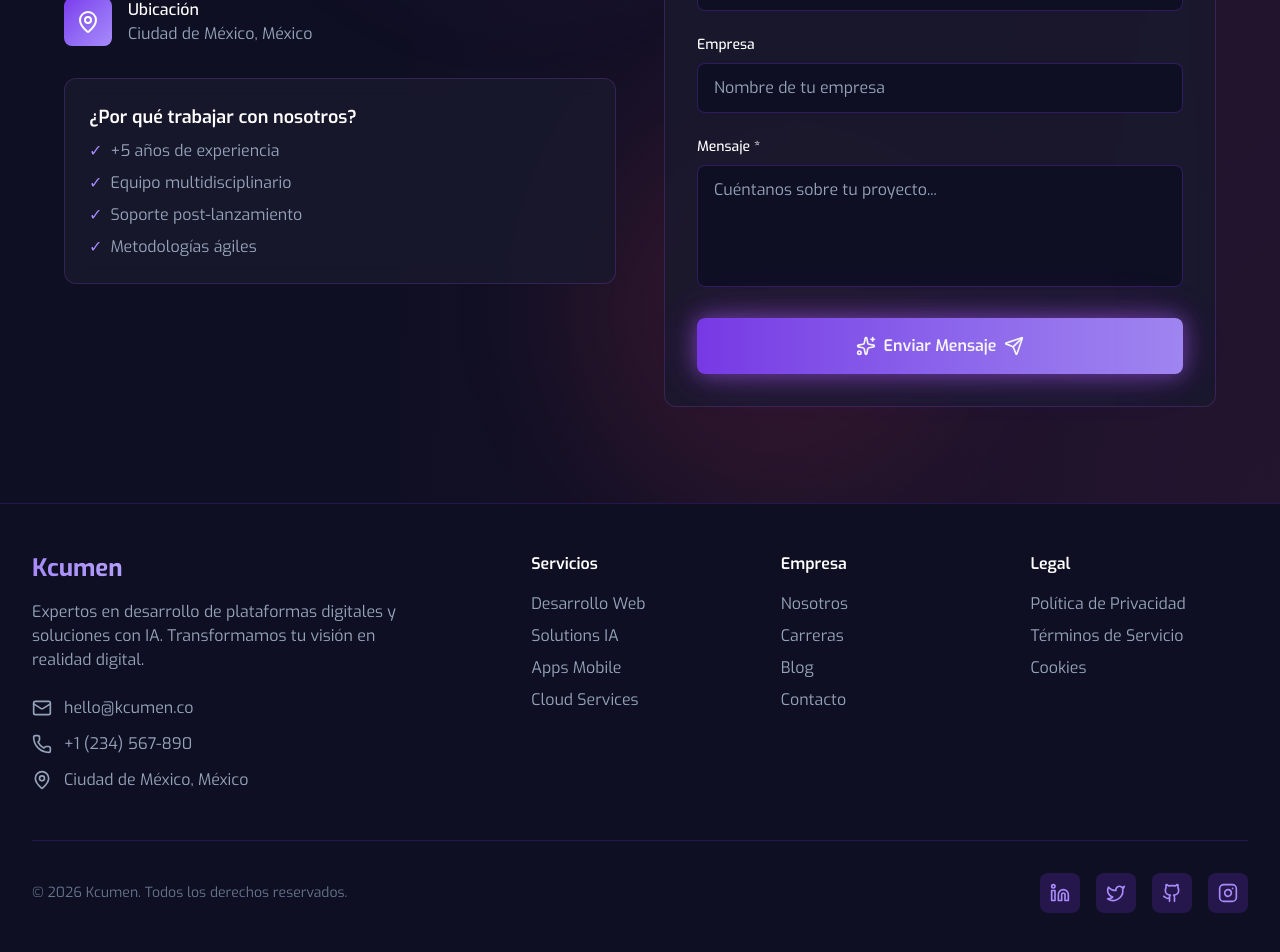
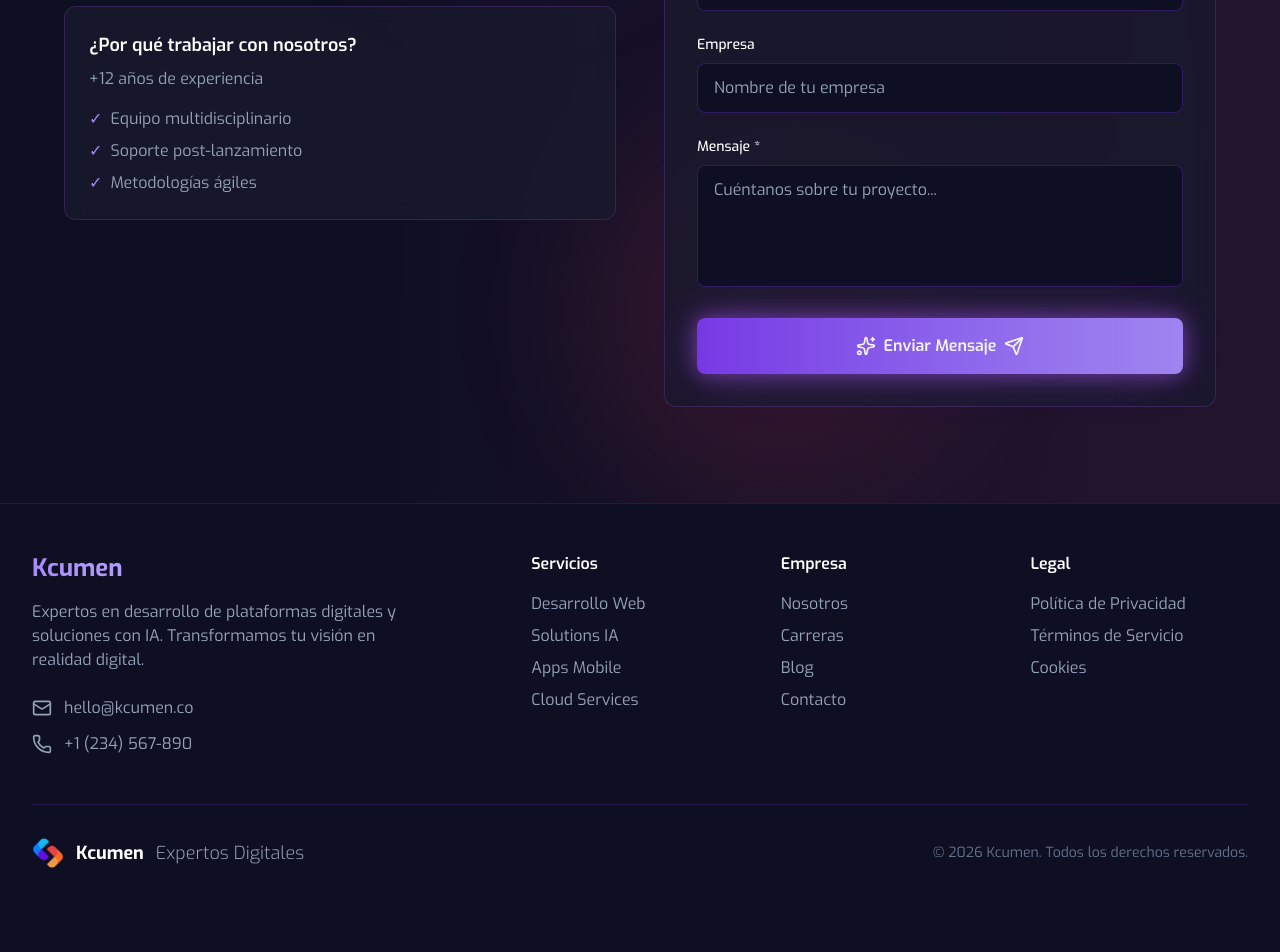
Before and after one commit to kcumen/kcumen-web-2026, a Next.js app: page / in a window 1280 px wide. Shown: the part 5682-6634 px from the top of the page. After the commit the page ends 6599 px from the top, so only its background shows below. Built offline with nearby package versions, Linux system fonts and the light colour scheme.

Commit message:
Add logo image to Footer and update layout

```diff
--- a/src/components/Contacto.tsx
+++ b/src/components/Contacto.tsx
@@ -79,18 +79,6 @@ export default function Contacto() {
                   </a>
                 </div>
               </div>
-
-              <div className="flex items-center gap-4">
-                <div className="w-12 h-12 bg-gradient-to-br from-[#7C3AED] to-[#A78BFA] rounded-lg flex items-center justify-center">
-                  <MapPin className="w-6 h-6 text-white" />
-                </div>
-                <div>
-                  <p className="font-medium text-white">Ubicación</p>
-                  <p className="text-[#94A3B8]">
-                    Ciudad de México, México
-                  </p>
-                </div>
-              </div>
             </div>
 
             {/* Decorative Box */}
@@ -98,10 +86,10 @@ export default function Contacto() {
               <p className="text-lg font-semibold text-white mb-2">
                 ¿Por qué trabajar con nosotros?
               </p>
+              <p className="text-[#94A3B8] mb-4">
+                +12 años de experiencia
+              </p>
               <ul className="space-y-2 text-[#94A3B8]">
-                <li className="flex items-center gap-2">
-                  <span className="text-[#A78BFA]">✓</span> +5 años de experiencia
-                </li>
                 <li className="flex items-center gap-2">
                   <span className="text-[#A78BFA]">✓</span> Equipo multidisciplinario
                 </li>
--- a/src/components/Footer.tsx
+++ b/src/components/Footer.tsx
@@ -61,10 +61,6 @@ export default function Footer() {
                   +1 (234) 567-890
                 </a>
               </div>
-              <div className="flex items-center gap-3 text-[#94A3B8]">
-                <MapPin className="w-5 h-5" />
-                <span>Ciudad de México, México</span>
-              </div>
             </div>
           </div>
 
@@ -123,23 +119,18 @@ export default function Footer() {
         {/* Social Links & Copyright */}
         <div className="border-t border-[#7C3AED]/20 mt-12 pt-8">
           <div className="flex flex-col md:flex-row justify-between items-center gap-4">
+            <div className="flex items-center gap-3">
+              <img
+                src="/favicon-kcumen.png"
+                alt="Kcumen"
+                className="w-8 h-8"
+              />
+              <span className="text-lg font-bold text-white">Kcumen</span>
+              <span className="text-lg font-light text-[#94A3B8]">Expertos Digitales</span>
+            </div>
             <p className="text-[#64748B] text-sm">
               © 2026 Kcumen. Todos los derechos reservados.
             </p>
-
-            {/* Social Icons */}
-            <div className="flex gap-4">
-              {socialLinks.map((social, index) => (
-                <a
-                  key={index}
-                  href={social.href}
-                  aria-label={social.label}
-                  className="w-10 h-10 bg-[#7C3AED]/20 rounded-lg flex items-center justify-center hover:bg-[#7C3AED] transition-colors cursor-pointer"
-                >
-                  <social.icon className="w-5 h-5 text-[#A78BFA] hover:text-white" />
-                </a>
-              ))}
-            </div>
           </div>
         </div>
       </div>
```
